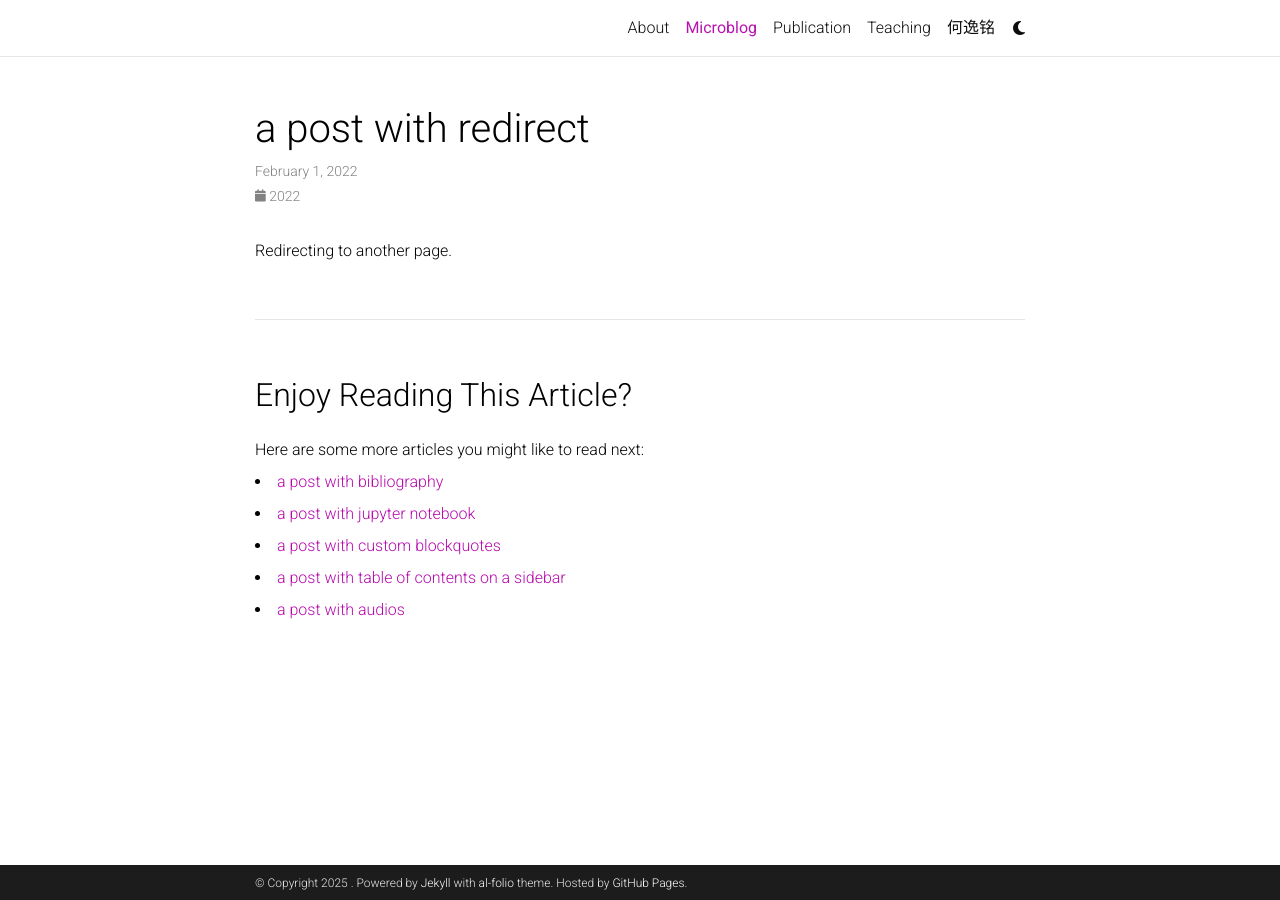
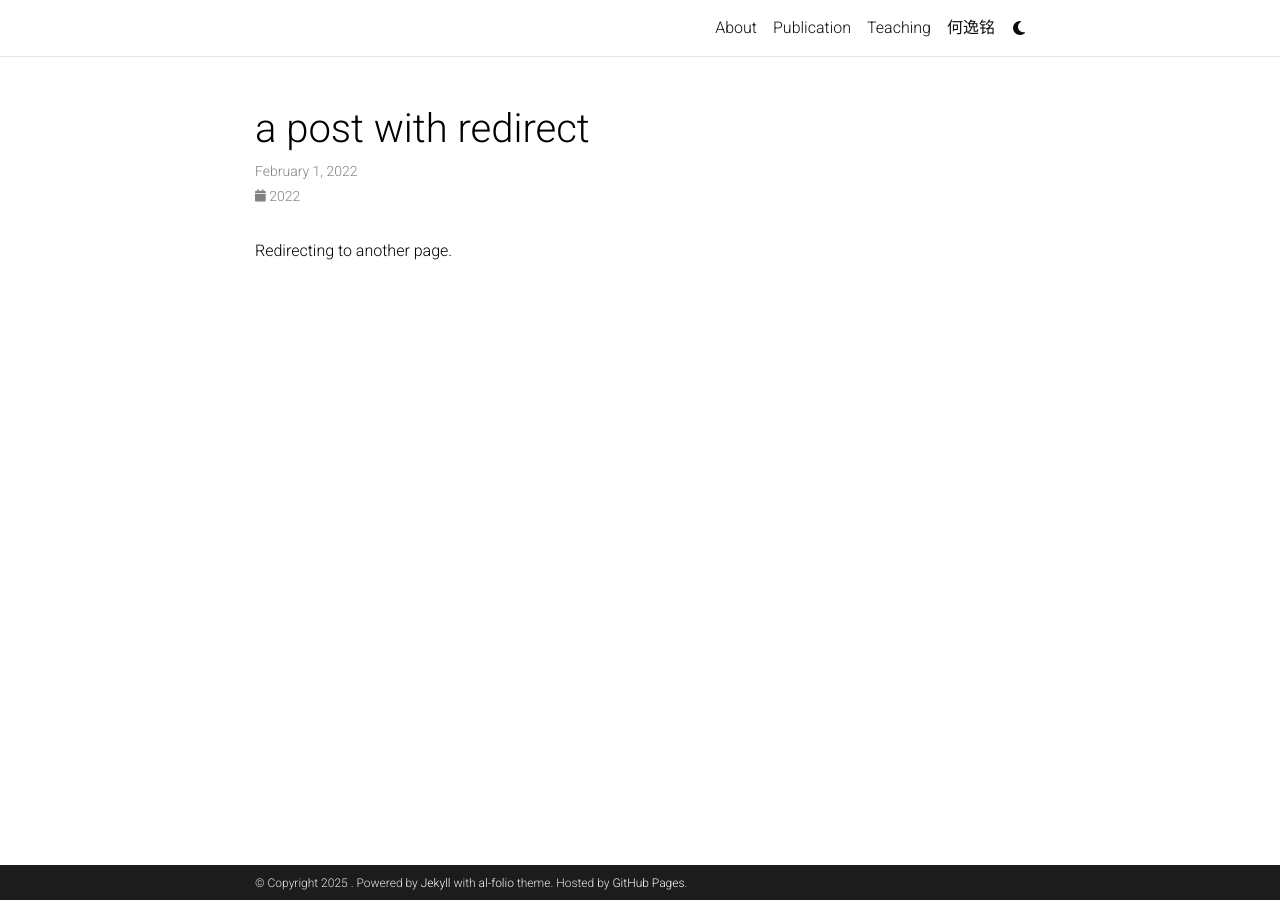
Before and after one commit to HeYiming771218/HeYiming771218.github.io, a Jekyll site: the page built from _posts/2022-02-01-redirect.md, in a window 1280 px wide. Built offline with Jekyll 4.4.1, drawn with Linux system fonts in a browser that asks for light colours; comment, search, counter and statistics services are not loaded; a style sheet for code colours, icons or effects is not loaded.

Commit message:
Update _config.yml

```diff
--- a/_config.yml
+++ b/_config.yml
@@ -121,8 +121,8 @@ bing_site_verification:  # out your bing-site-verification ID (Bing Webmaster)
 # Blog
 # -----------------------------------------------------------------------------
 
-blog_name: al-folio # blog_name will be displayed in your blog page
-blog_nav_title: Microblog # your blog must have a title for it to be displayed in the nav bar
+blog_name:  # blog_name will be displayed in your blog page
+blog_nav_title:  # your blog must have a title for it to be displayed in the nav bar
 blog_description: Building up my personal center of calculation.
 permalink: /blog/:year/:title/
 
@@ -131,7 +131,7 @@ pagination:
   enabled: true
 
 related_blog_posts:
-  enabled: true
+  enabled: false
   max_related: 5
 
 # Giscus comments (RECOMMENDED)
```
